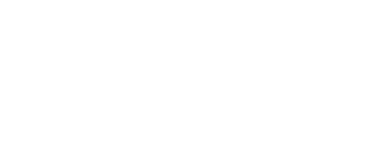
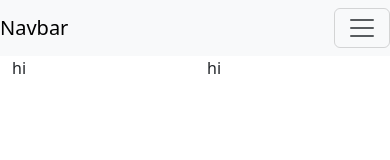
Before and after one commit to asapcrafter/jj-escrow, a website: page index.html in a window 390 px wide. Drawn offline with nearby package versions, Linux system fonts and the light colour scheme.

Commit message:
small updates in html

```diff
--- a/index.html
+++ b/index.html
@@ -1,10 +1,32 @@
+<!doctype html>
 <html lang="en">
-<head>
-    <meta charset="UTF-8">
-    <meta name="viewport" content="width=device-width, initial-scale=1.0">
-    <title>Escrow</title>
-</head>
-<body>
+  <head>
+    <meta charset="utf-8">
+    <meta name="viewport" content="width=device-width, initial-scale=1">
+    <title>Demo</title>
+    <link href="https://cdn.jsdelivr.net/npm/bootstrap@5.3.0/dist/css/bootstrap.min.css" rel="stylesheet" integrity="sha384-9ndCyUaIbzAi2FUVXJi0CjmCapSmO7SnpJef0486qhLnuZ2cdeRhO02iuK6FUUVM" crossorigin="anonymous">
+  </head>
+  <body>
+    <section id="navbar">
+        <nav class="navbar navbar-expand-lg navbar-light bg-light">
+            <a class="navbar-brand" href="#">Navbar</a>
+            <button class="navbar-toggler" type="button" data-toggle="collapse" data-target="#navbarSupportedContent" aria-controls="navbarSupportedContent" aria-expanded="false" aria-label="Toggle navigation">
+              <span class="navbar-toggler-icon"></span>
+            </button>
+          </nav>
+    </section>
+    <section id="hero">
+        <div class="container">
+            <div class="row">
+                <div class="col">hi</div>
+                <div class="col">hi</div>
 
-</body>
+            </div>
+        </div>
+    </section>
+
+
+
+    <script src="https://cdn.jsdelivr.net/npm/bootstrap@5.3.0/dist/js/bootstrap.bundle.min.js" integrity="sha384-geWF76RCwLtnZ8qwWowPQNguL3RmwHVBC9FhGdlKrxdiJJigb/j/68SIy3Te4Bkz" crossorigin="anonymous"></script>
+  </body>
 </html>
```
